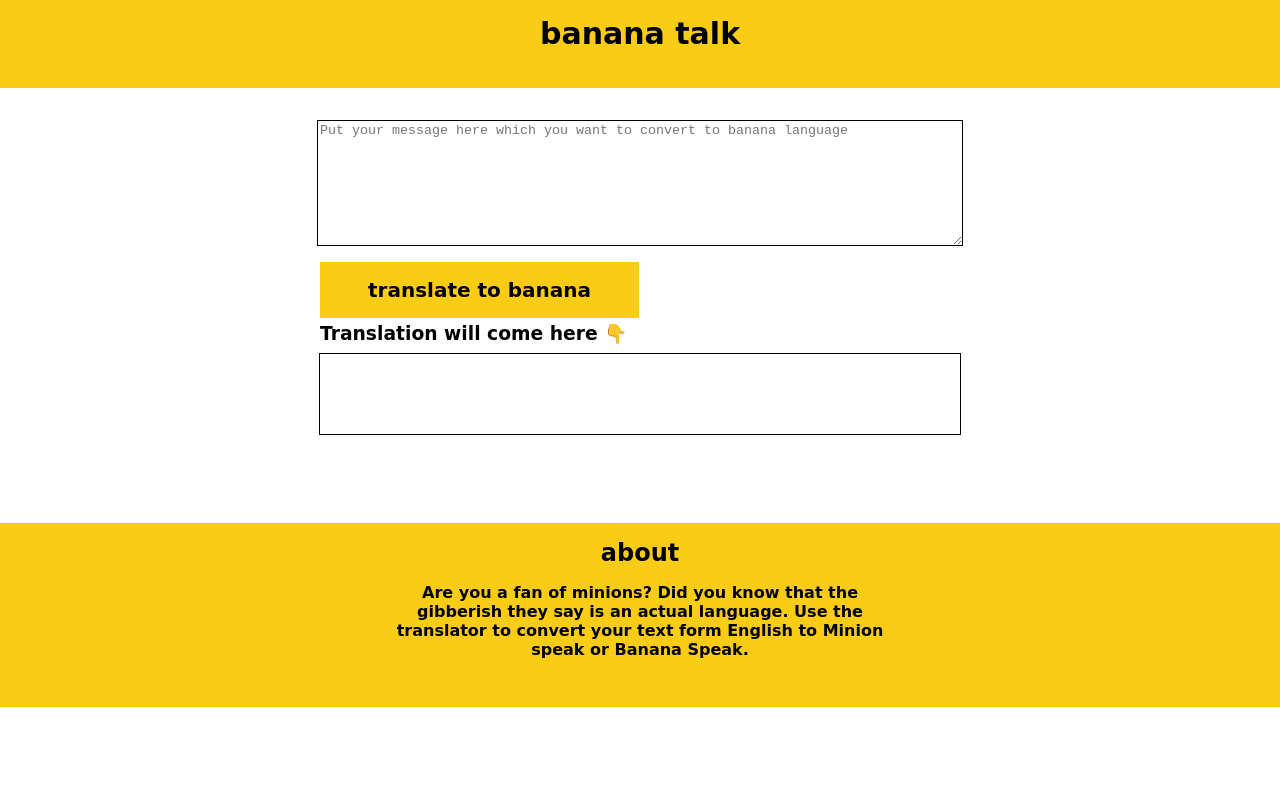
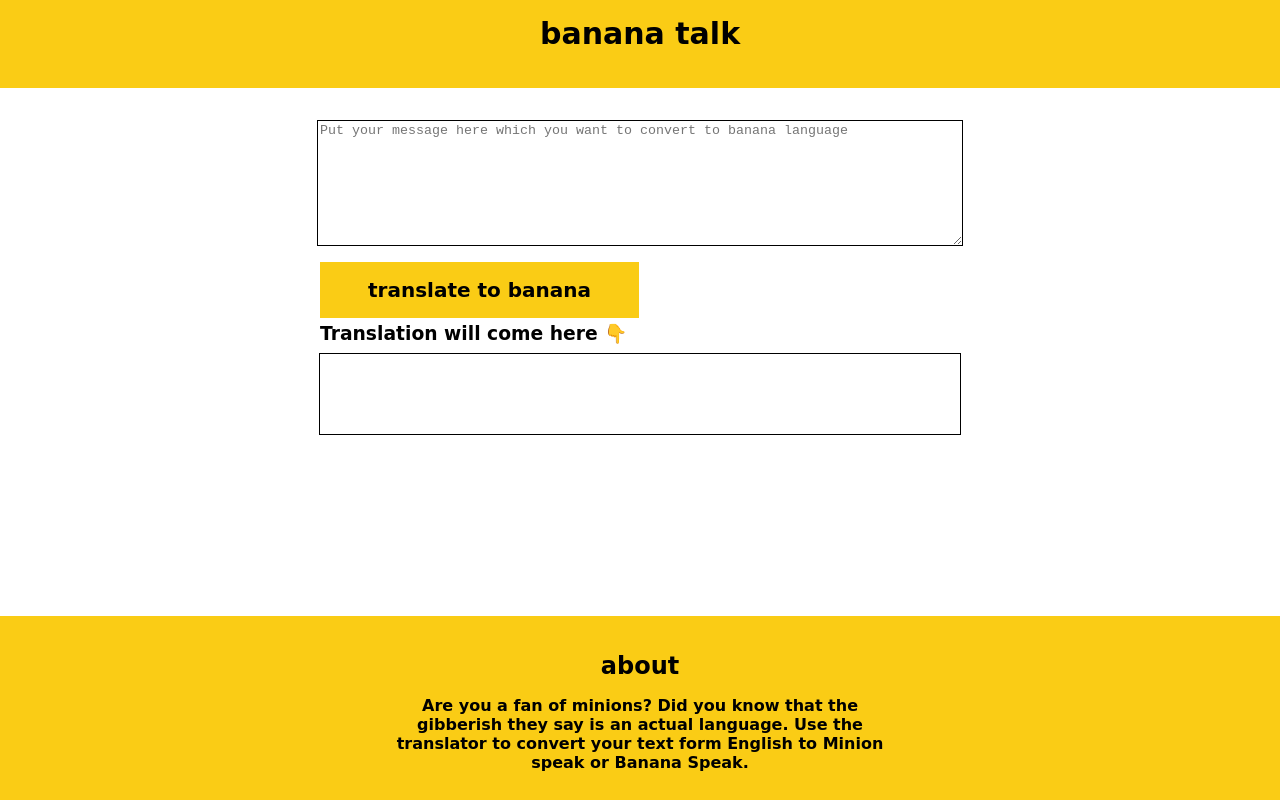
Before and after one commit to Aliya-Begum/neog.camp-talk_banana, a plain HTML site: page index.html in a window 1280 px wide. Drawn offline with Linux system fonts and the light colour scheme; a web font is replaced by a local one.

Commit message:
Update style.css

```diff
--- a/style.css
+++ b/style.css
@@ -59,12 +59,15 @@ body{
     margin-top: 0.5rem;
     overflow: scroll;
 }
-
+footer{
+    position: absolute;
+    bottom: 0;
+    left: 0;
+    right: 0;
+}
 .footer{
     margin-top: 5.5rem;
     background-color: var(--yellow-color);
-    position: relative;
-    bottom: 0;
     height: 23vh;
 
 }
```
